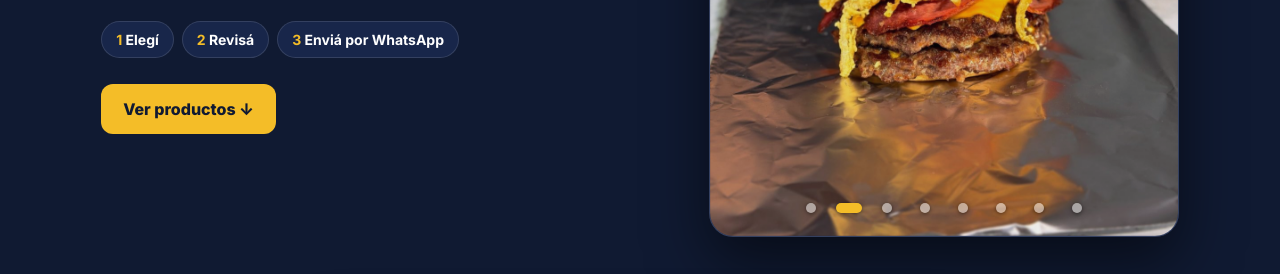
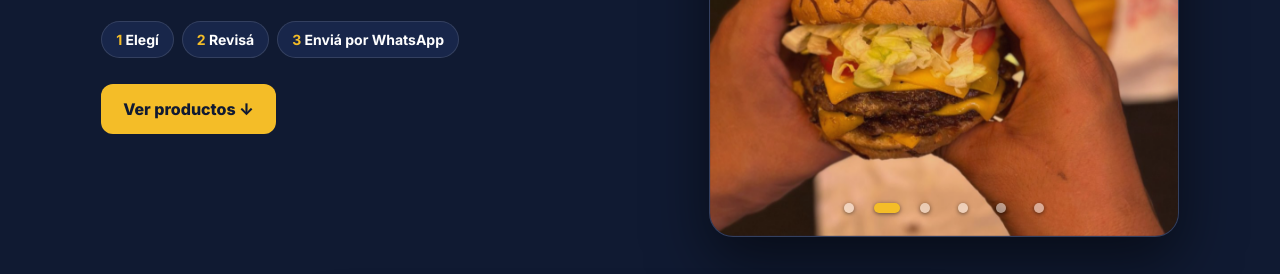
Before and after one commit to panesthor/panesthor-web, a plain HTML site: page index.html in a window 1280 px wide. Shown: the part 526-800 px from the top of the page. Drawn offline with Linux system fonts and the light colour scheme.

Commit message:
Add files via upload

```diff
--- a/index.html
+++ b/index.html
@@ -332,8 +332,6 @@ const products = [
 // Fotos del inicio (pos = qué parte de la foto se prioriza al recortar: 'x% y%')
 const heroPhotos = [
   {img:'img/burger4.jpg', pos:'50% 55%'},
-  {img:'img/burger5.jpg', pos:'50% 48%'},
-  {img:'img/burger2.jpg', pos:'50% 62%'},
   {img:'img/burger1.jpg', pos:'50% 60%'},
   {img:'img/burger3.jpg', pos:'60% 55%'},
   {img:'img/burger6.jpg', pos:'50% 64%'},
```
